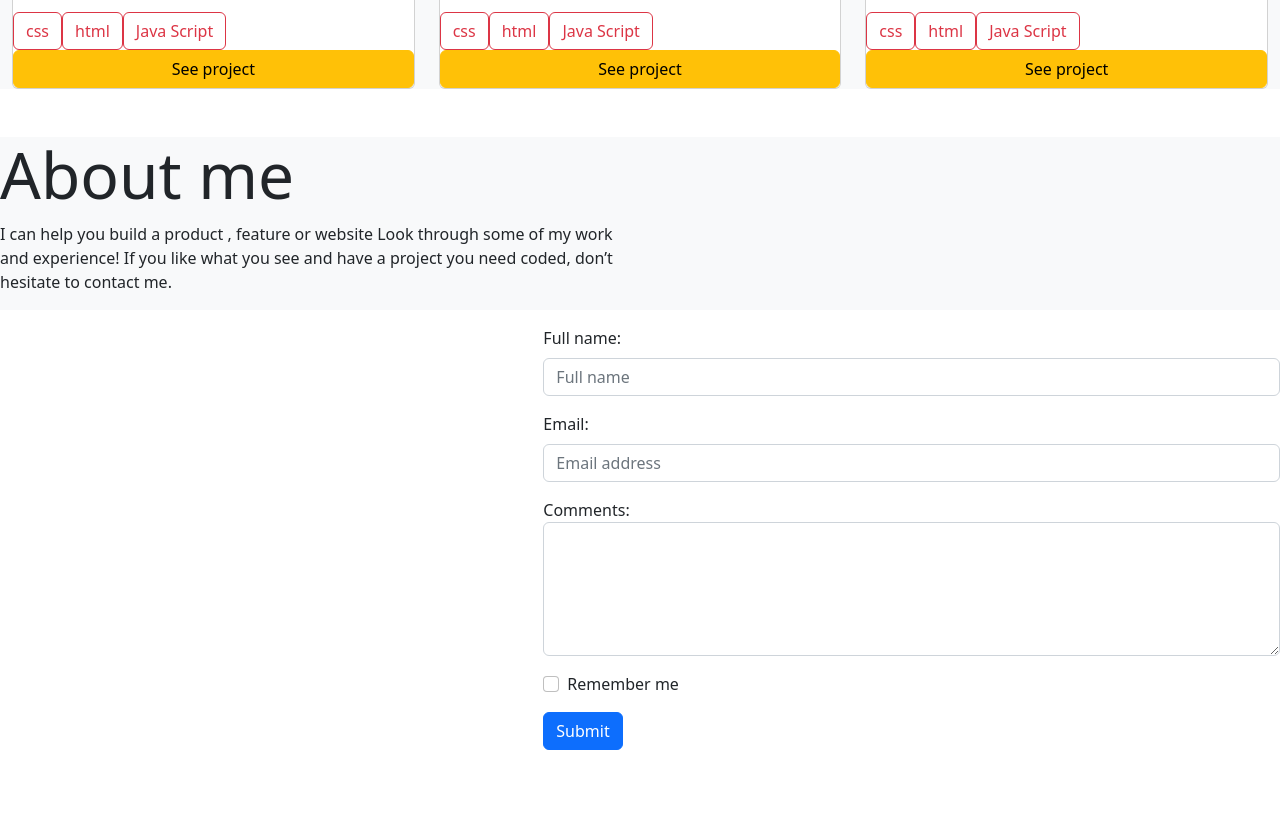
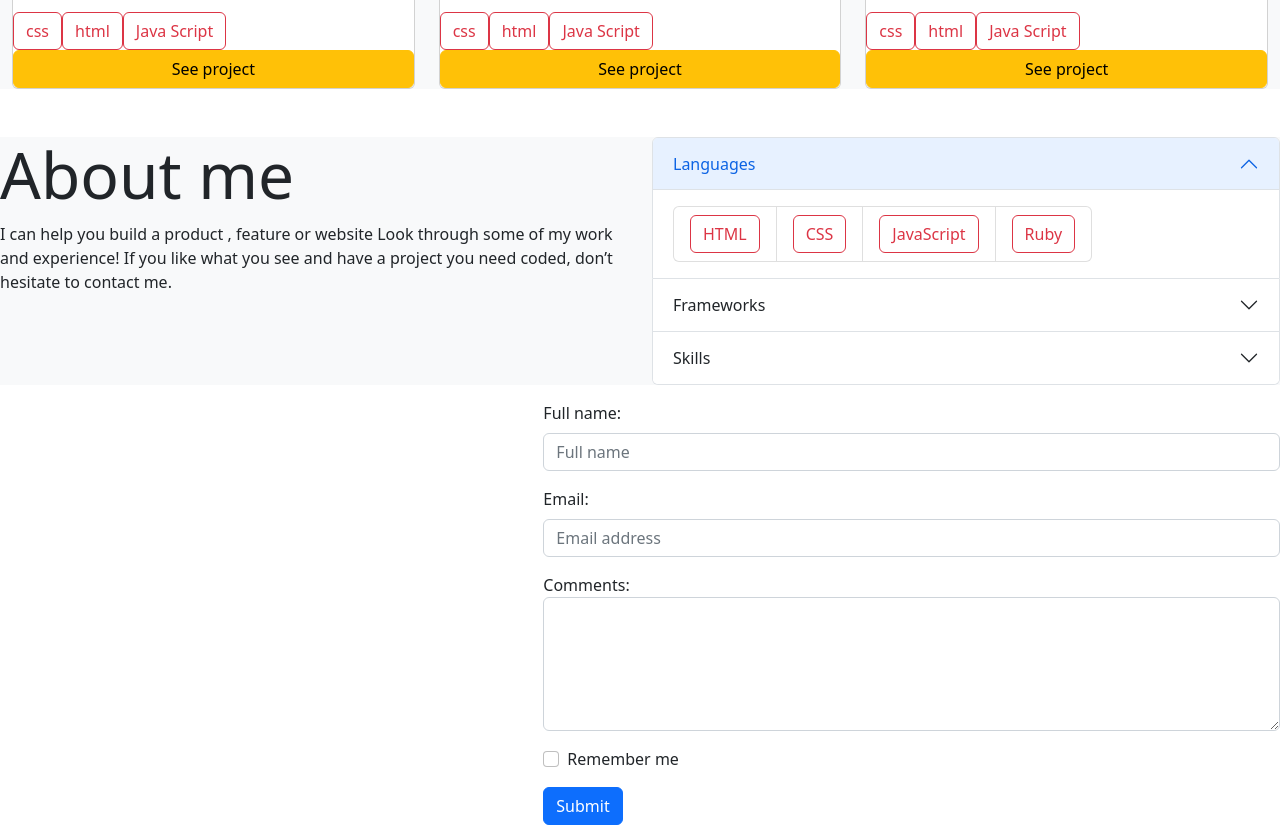
Before and after one commit to Matthieu96Code/portfolio-react-bootstrap, a React (Create React App) app: page / in a window 1280 px wide. Shown: the part 1200-2025 px from the top of the page. Before the commit the page ends 1950 px from the top, so only its background shows below. Built offline with nearby package versions, Linux system fonts and the light colour scheme.

Commit message:
Add Technologies

```diff
--- a/src/components/AboutMe.js
+++ b/src/components/AboutMe.js
@@ -1,4 +1,5 @@
 import React from 'react'
+import Technologies from './Technologies'
 
 const AboutMe = () => {
   return (
@@ -9,6 +10,7 @@ const AboutMe = () => {
           <p className="">I can help you build a product , feature or website Look through some of my work and experience! If you like what you see and have a project you need coded, don’t hesitate to contact me.</p>
         </div>
         <div className="col">
+          <Technologies />
         </div>
       </div>
     </div>
--- /dev/null
+++ b/src/components/Technologies.js
@@ -0,0 +1,64 @@
+import React from 'react'
+
+const Technologies = () => {
+  return (
+    <div>
+      <div class="accordion" id="accordionPanelsStayOpenExample">
+        <div class="accordion-item">
+          <h2 class="accordion-header" id="panelsStayOpen-headingOne">
+            <button class="accordion-button" type="button" data-bs-toggle="collapse" data-bs-target="#panelsStayOpen-collapseOne" aria-expanded="true" aria-controls="panelsStayOpen-collapseOne">
+              Languages
+            </button>
+          </h2>
+          <div id="panelsStayOpen-collapseOne" class="accordion-collapse collapse show" aria-labelledby="panelsStayOpen-headingOne">
+            <div class="accordion-body">
+              <ul class="list-group list-group-horizontal">
+                <li class="list-group-item"><button className="btn btn-outline-danger">HTML</button></li>
+                <li class="list-group-item"><button className="btn btn-outline-danger">CSS</button></li>
+                <li class="list-group-item"><button className="btn btn-outline-danger">JavaScript</button></li>
+                <li class="list-group-item"><button className="btn btn-outline-danger">Ruby</button></li>
+              </ul>
+            </div>
+          </div>
+        </div>
+        <div class="accordion-item">
+          <h2 class="accordion-header" id="panelsStayOpen-headingTwo">
+            <button class="accordion-button collapsed" type="button" data-bs-toggle="collapse" data-bs-target="#panelsStayOpen-collapseTwo" aria-expanded="false" aria-controls="panelsStayOpen-collapseTwo">
+              Frameworks
+            </button>
+          </h2>
+          <div id="panelsStayOpen-collapseTwo" class="accordion-collapse collapse" aria-labelledby="panelsStayOpen-headingTwo">
+            <div class="accordion-body">
+              <ul class="list-group list-group-horizontal">
+                <li class="list-group-item"><button className="btn btn-outline-danger">React.js</button></li>
+                <li class="list-group-item"><button className="btn btn-outline-danger">Ruby on Rails</button></li>
+                <li class="list-group-item"><button className="btn btn-outline-danger">Rspec</button></li>
+                <li class="list-group-item"><button className="btn btn-outline-danger">Redux</button></li>
+              </ul>
+            </div>
+          </div>
+        </div>
+        <div class="accordion-item">
+          <h2 class="accordion-header" id="panelsStayOpen-headingThree">
+            <button class="accordion-button collapsed" type="button" data-bs-toggle="collapse" data-bs-target="#panelsStayOpen-collapseThree" aria-expanded="false" aria-controls="panelsStayOpen-collapseThree">
+              Skills
+            </button>
+          </h2>
+          <div id="panelsStayOpen-collapseThree" class="accordion-collapse collapse" aria-labelledby="panelsStayOpen-headingThree">
+            <div class="accordion-body">
+              <ul class="list-group list-group-horizontal">
+                <li class="list-group-item"><button className="btn btn-outline-danger">Database Management</button></li>
+                <li class="list-group-item"><button className="btn btn-outline-danger">Version Control</button></li>
+                <li class="list-group-item"><button className="btn btn-outline-danger">CLI</button></li>
+                <li class="list-group-item"><button className="btn btn-outline-danger">API Design</button></li>
+                <li class="list-group-item"><button className="btn btn-outline-danger">Web Development</button></li>
+              </ul>
+            </div>
+          </div>
+        </div>
+      </div>
+    </div>
+  )
+}
+
+export default Technologies
```
